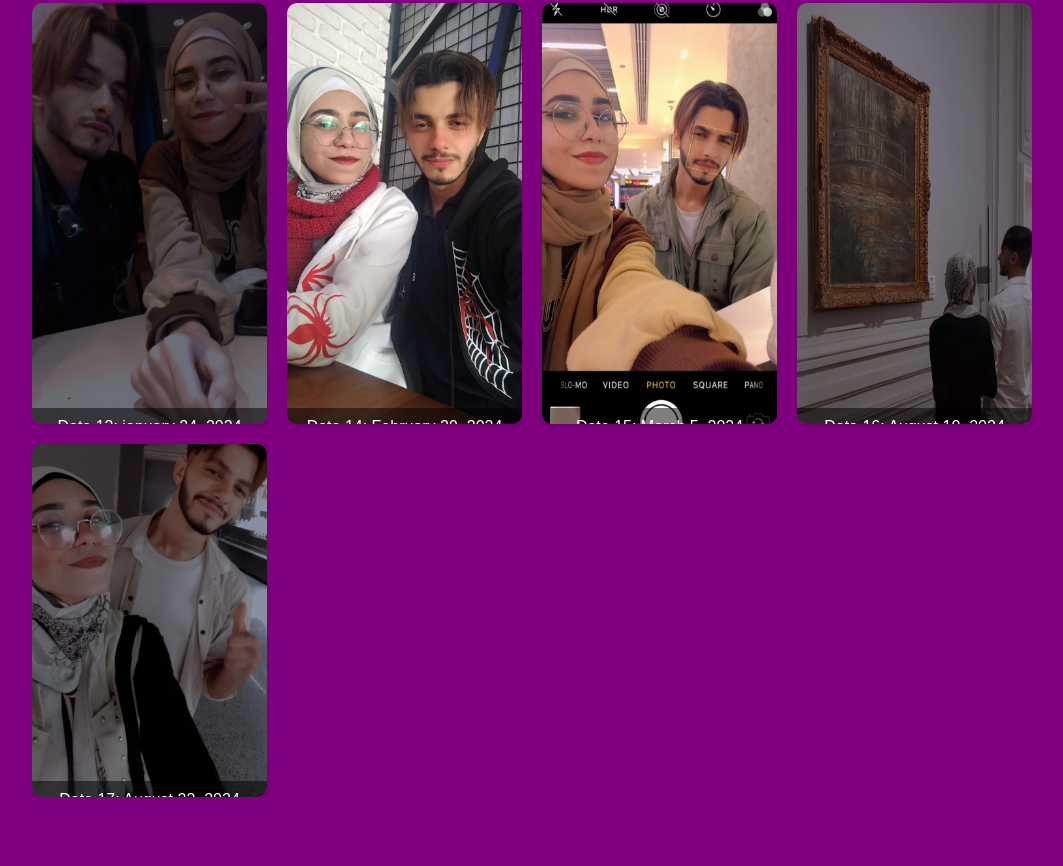
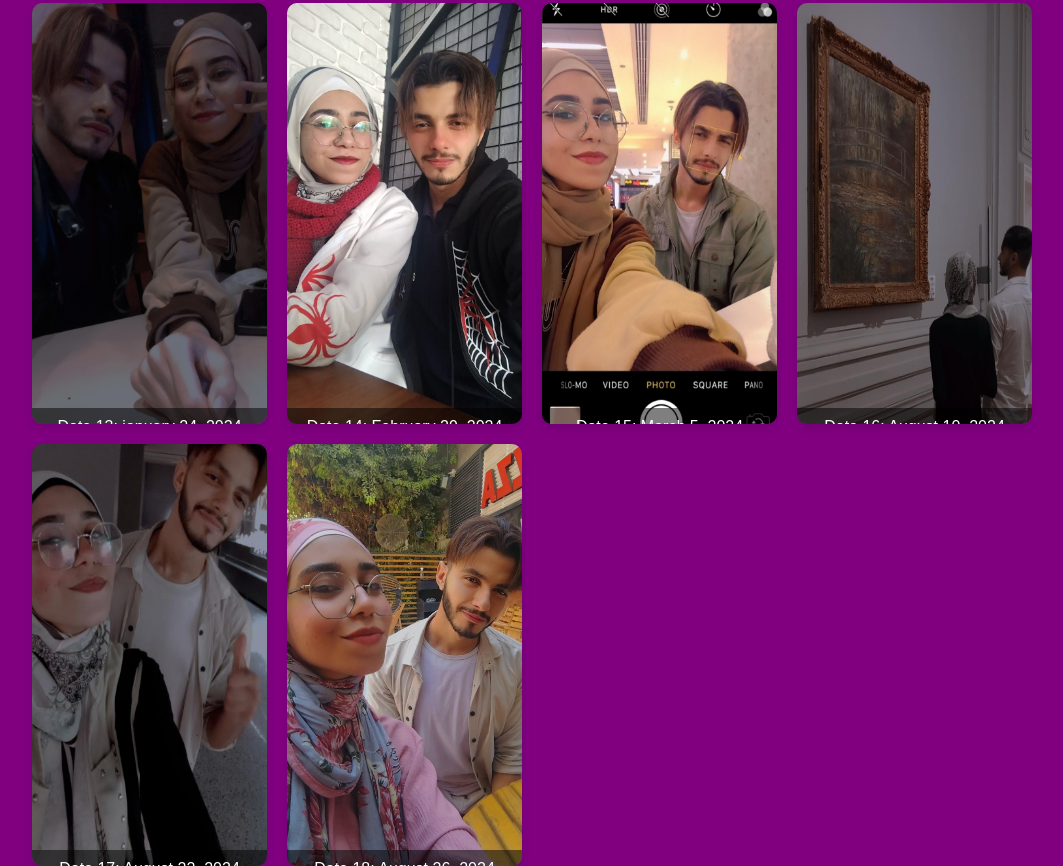
Before and after one commit to zeyad220/szz, a plain HTML site: page index.html in a window 1280 px wide. Shown: the part 1622-2488 px from the top of the page, without its empty margins (108-1171 px from the left). Before the commit the page ends 2419 px from the top, so only its background shows below. Drawn offline with Linux system fonts and the light colour scheme.

Commit message:
index.html

```diff
--- a/index.html
+++ b/index.html
@@ -82,6 +82,10 @@
                 <img src="17.jpg" alt="Date 17">
                 <p class="date-caption">Date 17: August 22, 2024</p>
             </div>
+            <div class="gallery-item">
+                <img src="18.jpg" alt="Date 18">
+                <p class="date-caption">Date 18: August 26, 2024</p>
+            </div>
         </div>
     </div>
 </body>
```
